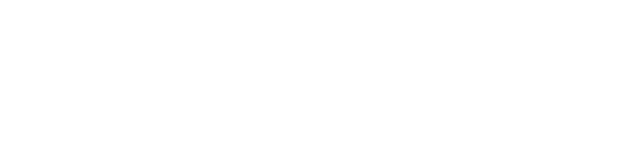
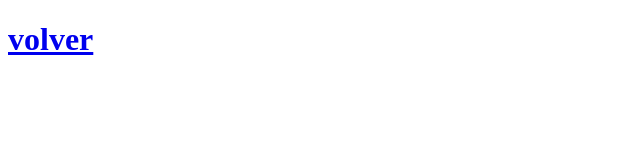
Before and after one commit to as-marin/archivos, a plain HTML site: page page1.html in a window 1280 px wide. Shown: the whole page, without its empty margins (0-640 px from the left). Drawn offline with Linux system fonts and the light colour scheme.

Commit message:
vinculos agregados

```diff
--- a/page1.html
+++ b/page1.html
@@ -7,6 +7,6 @@
     <link rel="stylesheet" href="css/estilo.css">
 </head>
 <body>
-    <h1></h1>
+    <h1><a href="index.html">volver</a></h1>
 </body>
 </html>
```
Also changed, not shown: page2.html (+1 -1 lines).
